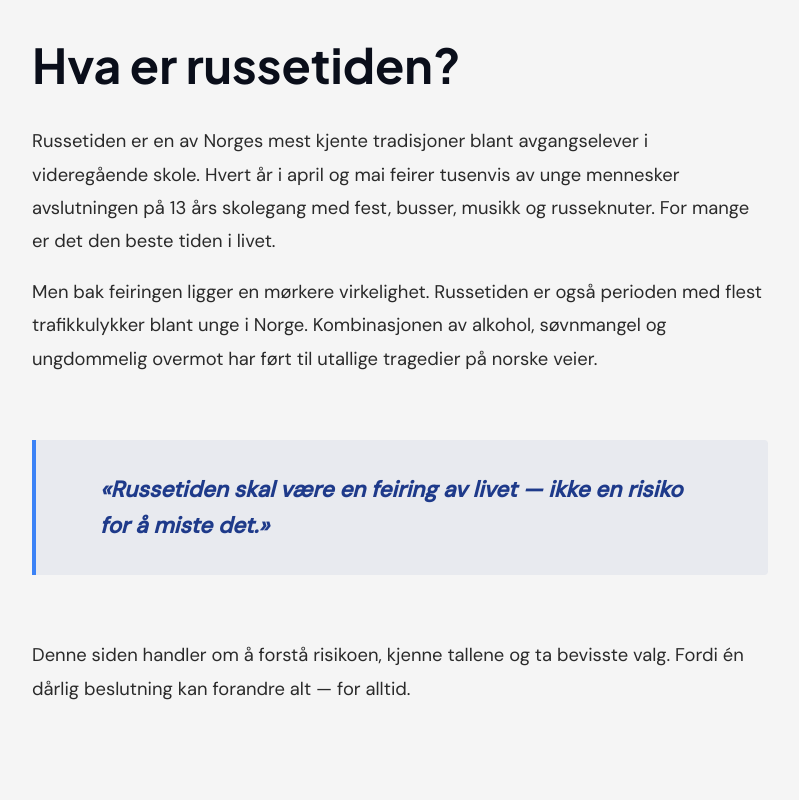
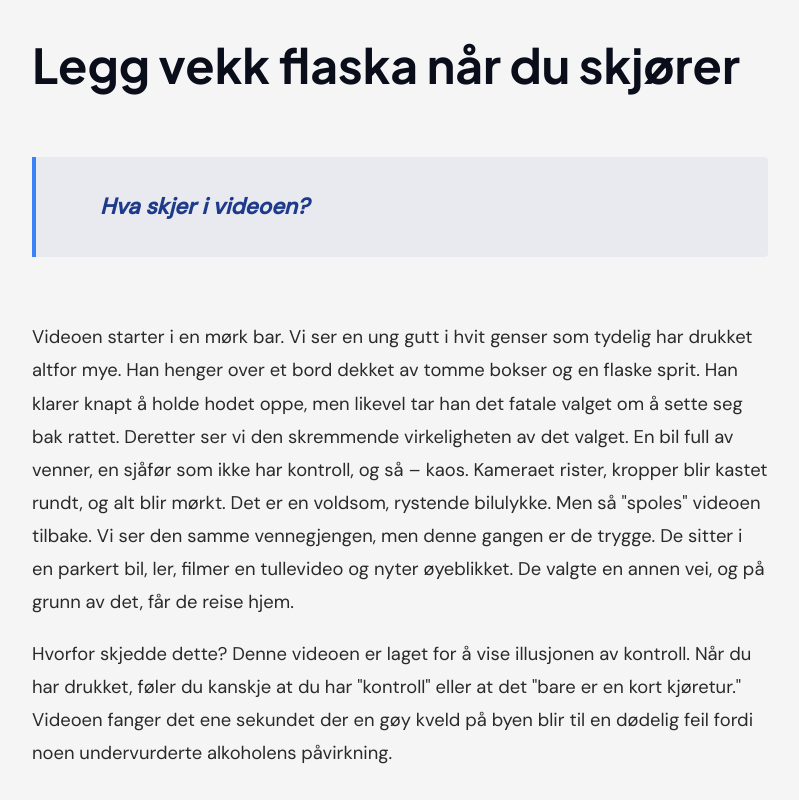
Before and after one commit to MARBORZ/death-trip-site, a React (Vite) app: page /info in a window 1280 px wide. Shown: the part 980-1780 px from the top of the page, without its empty margins (240-1039 px from the left). Built offline with nearby package versions, Linux system fonts and the light colour scheme; a web font is replaced by a local one.

Commit message:
Update Info

```diff
--- a/src/pages/InfoPage/InfoPage.tsx
+++ b/src/pages/InfoPage/InfoPage.tsx
@@ -5,7 +5,7 @@ import { useLenis } from '@/app/providers'
 import { useState } from 'react'
 import alcohol from '@/assets/images/alcohol.jpg'
 
-const sections = ['hero', 'intro', 'statistics', 'alcohol', 'consequences', 'footer']
+const sections = ['hero', 'intro', 'statistics', 'alcohol', 'footer']
 
 export default function InfoPage() {
 	const [currentIndex, setCurrentIndex] = useState(0)
@@ -38,12 +38,12 @@ export default function InfoPage() {
 		<div className={styles.heroImage}>
 		<img
 		src={alcohol}
-                        alt="Rus og trafikk"
+		alt="Informasjon om rus og trafikk"
 		/>
 		</div>
 		<div className={styles.heroOverlay} />
 		<motion.div {...heroAnimation} className={styles.heroContent}>
-                    <h1 className={styles.heroTitle}>RUS & TRAFIKK</h1>
+		<h1 className={styles.heroTitle}>Informasjon</h1>
 		</motion.div>
 		</section>
 
@@ -57,31 +57,32 @@ export default function InfoPage() {
 		id="intro"
 		>
 		<h2 className={styles.articleHeading}>
-                            Hva er russetiden?
+		Legg vekk flaska når du skjører
 		</h2>
+
+		<blockquote className={styles.pullQuote}>
+			Hva skjer i videoen?
+		</blockquote>
+
 		<p>
-                            Russetiden er en av Norges mest kjente tradisjoner
-                            blant avgangselever i videregående skole. Hvert år i
-                            april og mai feirer tusenvis av unge mennesker
-                            avslutningen på 13 års skolegang med fest, busser,
-                            musikk og russeknuter. For mange er det den beste
-                            tiden i livet.
+		Videoen starter i en mørk bar. Vi ser en ung gutt i hvit genser som tydelig har drukket altfor mye. Han henger over et bord dekket av tomme bokser og en flaske sprit. Han klarer knapt å holde hodet oppe, men likevel tar han det fatale valget om å sette seg bak rattet.
+			Deretter ser vi den skremmende virkeligheten av det valget. En bil full av venner, en sjåfør som ikke har kontroll, og så – kaos. Kameraet rister, kropper blir kastet rundt, og alt blir mørkt. Det er en voldsom, rystende bilulykke.
+			Men så "spoles" videoen tilbake. Vi ser den samme vennegjengen, men denne gangen er de trygge. De sitter i en parkert bil, ler, filmer en tullevideo og nyter øyeblikket. De valgte en annen vei, og på grunn av det, får de reise hjem.
 		</p>
 		<p>
-                            Men bak feiringen ligger en mørkere virkelighet.
-                            Russetiden er også perioden med flest trafikkulykker
-                            blant unge i Norge. Kombinasjonen av alkohol,
-                            søvnmangel og ungdommelig overmot har ført til
-                            utallige tragedier på norske veier.
+		Hvorfor skjedde dette?
+
+		Denne videoen er laget for å vise illusjonen av kontroll. Når du har drukket, føler du kanskje at du har "kontroll" eller at det "bare er en kort kjøretur." Videoen fanger det ene sekundet der en gøy kveld på byen blir til en dødelig feil fordi noen undervurderte alkoholens påvirkning.
 				</p>
 			<blockquote className={styles.pullQuote}>
 		«Russetiden skal være en feiring av livet — ikke en
 		risiko for å miste det.»
 			</blockquote>
 		<p>
-                            Denne siden handler om å forstå risikoen, kjenne
-                            tallene og ta bevisste valg. Fordi én dårlig
-                            beslutning kan forandre alt — for alltid.
+		Hva er moralen?
+
+		Livet ditt – og vennene dines liv – er verdt mer enn en drosjeregning eller en telefonsamtale etter skyss. Moralen er at promille ikke bare handler om hvordan du føler deg; det handler om hva du ikke lenger er i stand til å gjøre. Du kan ikke reagere, du ser ikke klart,
+		og du kan ikke beskytte de du er glad i når du først har startet motoren.
 			</p>
 		</motion.article>
 
@@ -129,21 +130,16 @@ export default function InfoPage() {
 		className={styles.article}
 		>
 		<h2 className={styles.articleHeading}>
-                            Alkohol og kjøring
+		Hvorfor er dette viktig?
 		</h2>
 		<p>
-                            Norge har en av Europas strengeste promillegrenser:
-                            0,2 promille. Det betyr i praksis at selv én øl kan
-                            sette deg over grensen. Likevel velger mange unge å
-                            kjøre etter å ha drukket — spesielt i russetiden,
-                            når festing og transport henger tett sammen.
-                        </p>
-                        <p>
-                            Alkohol påvirker reaksjonsevnen, dømmekraften og
-                            synet dramatisk. Ved 0,5 promille er risikoen for
-                            ulykke doblet. Ved 1,0 promille er den tidoblet.
-                            Selv små mengder alkohol gjør deg til en dårligere
-                            sjåfør enn du tror.
+
+		Dette er ikke bare en film; det er en virkelighet som skjer hver eneste dag.
+
+			Det handler om alternativet: Videoen viser oss at man kan ha det kjempegøy og være vill med venner uten å sette dem i en kiste.
+
+			Det handler om ansvar: Den minner oss på at hvis du ser
+		en venn strekke seg etter bilnøklene i fylla, så må du være den som stopper dem.
 			</p>
 		<blockquote className={styles.pullQuote}>
 		«Ved 0,5 promille er ulykkesrisikoen doblet. Ved 1,0
@@ -158,41 +154,6 @@ export default function InfoPage() {
 		ta et liv.
 			</p>
 		</motion.article>
-
-                    {/* Consequences */}
-                    <motion.article
-                        {...articleAnimation}
-                        id="consequences"
-                        className={styles.article}
-                    >
-                        <h2 className={styles.articleHeading}>Konsekvensene</h2>
-                        <p>
-                            Når ulykken skjer, stopper tiden. Et sekunds
-                            uoppmerksomhet, et øyeblikks dårlig vurdering — og
-                            livene til alle involverte forandres for alltid. For
-                            den som overlever, begynner en lang vei tilbake. For
-                            familiene til de som ikke gjør det, finnes det ingen
-                            vei tilbake.
-                        </p>
-                        <p>
-                            Unge sjåfører som forårsaker dødsulykker må leve med
-                            skylden resten av livet. Mange utvikler PTSD,
-                            depresjon og angst. Vennskap brytes, familier
-                            splittes, og drømmer knuses — alt på grunn av ett
-                            valg.
-                        </p>
-                        <blockquote className={styles.pullQuote}>
-                            «Du trenger ikke å være helten som kjører. Du
-                            trenger å være den som sier nei.»
-                        </blockquote>
-                        <p>
-                            Planlegg russetiden trygt. Bruk taxi,
-                            kollektivtransport eller en edru sjåfør. Si ifra når
-                            noen vil kjøre beruset. Det er ikke feigt å si nei —
-                            det er det modigste du kan gjøre. Russetiden skal
-                            være starten på resten av livet ditt, ikke slutten.
-                        </p>
-                    </motion.article>
 		</div>
 		</section>
 		</>
```
Lines whose indentation alone changed are shown as unchanged.
